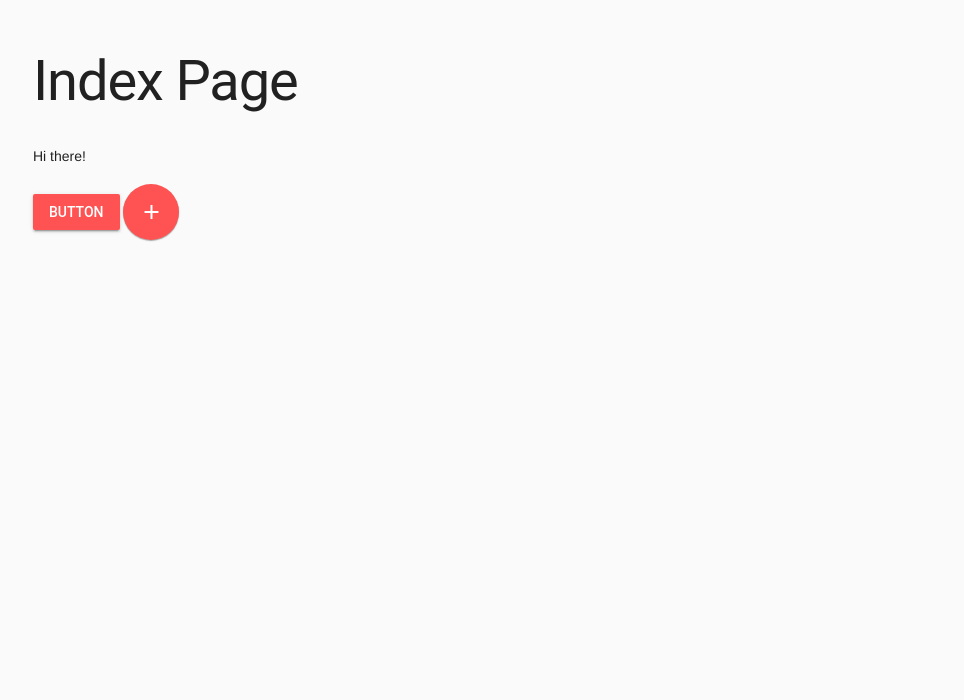
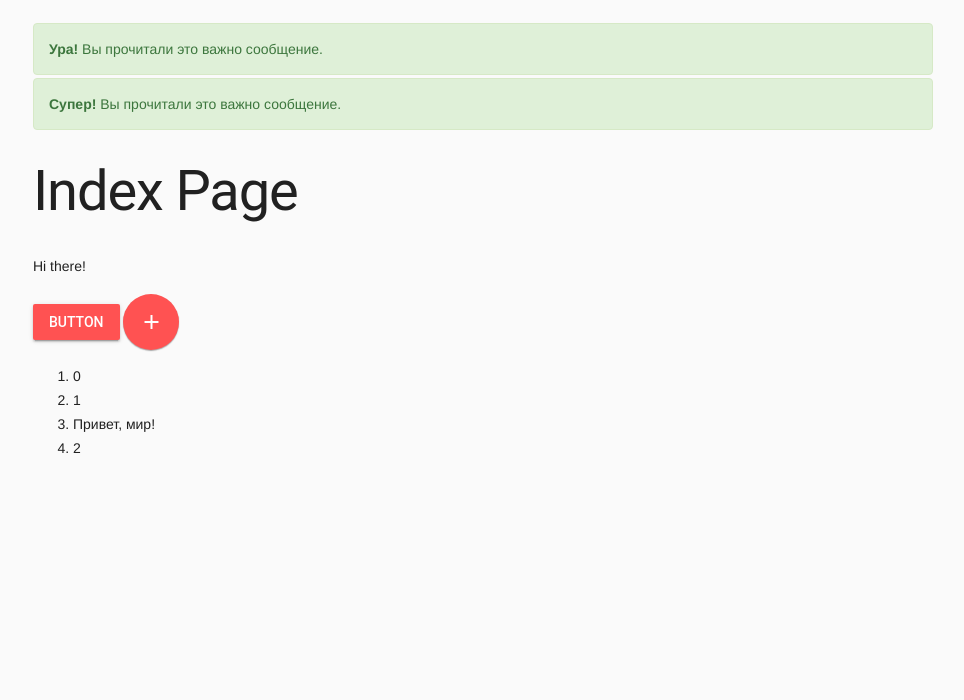
Before and after one commit to ViktorovEugene/material_design_tutorial, a Flask app: page / in a window 1280 px wide. Shown: the top 700 px of the page, without its empty margins (157-1121 px from the left). Run offline with Flask 2, Linux system fonts and the light colour scheme; some libraries are stand-ins or nearby versions.

Commit message:
Play around with JS(not related to the tutorial)

```diff
--- a/static/index.css
+++ b/static/index.css
@@ -4,3 +4,12 @@ body {
   background: #fafafa;
   width: 900px;
 }
+
+.alert {
+  margin: 3px 0;
+  padding: 15px;
+  border: 1px solid #d6e9c6;
+  border-radius: 4px;
+  color: #3c763d;
+  background-color: #dff0d8;
+}
--- a/templates/index.html
+++ b/templates/index.html
@@ -23,5 +23,29 @@
   <button class="mdl-button mdl-js-button mdl-button--fab mdl-button--colored">
     <i class="material-icons">add</i>
   </button>
+  <ol id="list">
+    <li>0</li>
+    <li>1</li>
+    <li>2</li>
+  </ol>
+
 </body>
+<script>
+  var newLi = document.createElement('li');
+  newLi.innerHTML = "Привет, мир!";
+
+  list.insertBefore(newLi, list.children[2]);
+
+  var div = document.createElement('div');
+  div.className = "alert";
+  div.innerHTML = "<strong>Ура!</strong> Вы прочитали это важно сообщение.";
+
+  document.body.insertBefore(div, document.body.firstChild);
+
+  // make a copy of the node
+  var div2 = div.cloneNode(true);
+  div2.querySelector('strong').innerHTML = "Супер!";
+  // вставим её после текущего сообщения
+  div.parentNode.insertBefore(div2, div.nextSibling);
+</script>
 </html>
```
